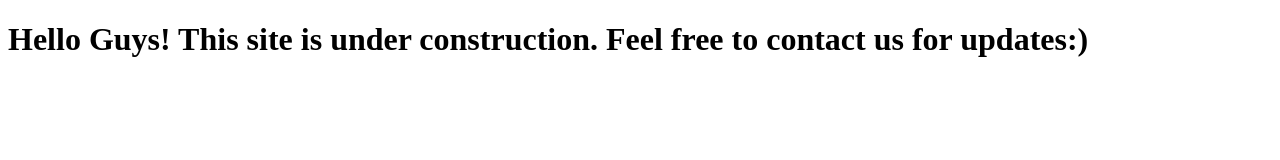
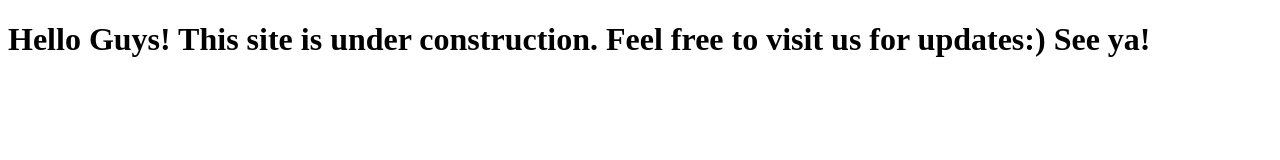
Before and after one commit to victoriabo/victoriabo.github.io, a plain HTML site: page index.html in a window 1280 px wide. Drawn offline with Linux system fonts and the light colour scheme.

Commit message:
Update index.html

```diff
--- a/index.html
+++ b/index.html
@@ -4,6 +4,6 @@
 <title>Hello Victoria!</title>
 </head>
 <body>
-<h1>Hello Guys! This site is under construction. Feel free to contact us for updates:) </h1>
+<h1>Hello Guys! This site is under construction. Feel free to visit us for updates:) See ya! </h1>
 </body>
 </html>
```
